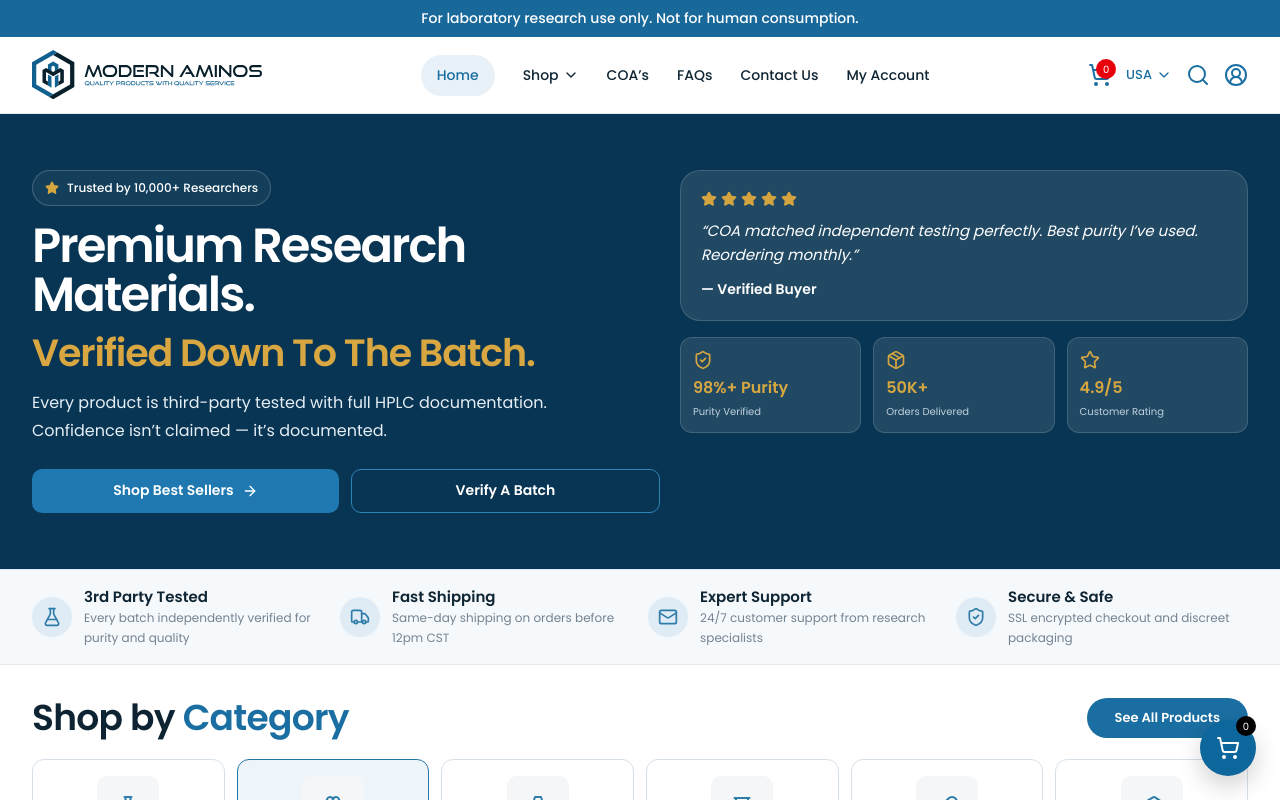
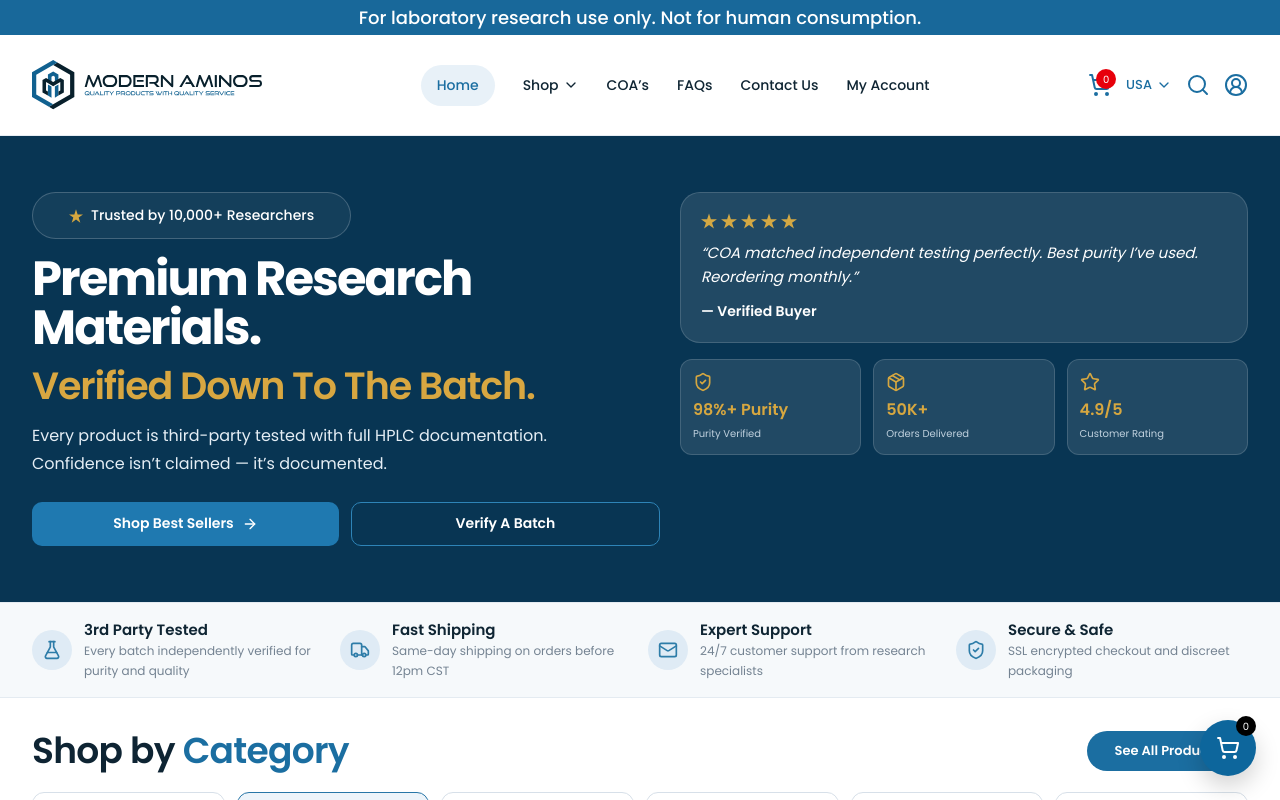
Before and after one commit to itx-z33shan/Modern-Aminos-Prototype, a React (Vite) app: page / in a window 1280 px wide. Shown: the top 800 px of the page. Built offline with nearby package versions, Linux system fonts and the light colour scheme.

Commit message:
navbar set and stars are replace with sharp ones

```diff
--- a/src/App.jsx
+++ b/src/App.jsx
@@ -275,6 +275,21 @@ function ProductCard({ product }) {
   );
 }
 
+function SharpStar({ className = "h-4 w-4", color = "#D4A843" }) {
+  return (
+    <svg
+      viewBox="57.4405 0 17.119 16.2812"
+      xmlns="http://www.w3.org/2000/svg"
+      className={className}
+      aria-hidden="true"
+    >
+      <path
+        d="M66 0L68.0206 6.21885H74.5595L69.2694 10.0623L71.2901 16.2812L66 12.4377L60.7099 16.2812L62.7306 10.0623L57.4405 6.21885H63.9794L66 0Z"
+        fill={color}
+      />
+    </svg>
+  );
+}
 export default function App() {
   const [mobileMenu, setMobileMenu] = useState(false);
   const [faqOpen, setFaqOpen] = useState(0);
@@ -382,13 +397,13 @@ export default function App() {
   return (
     <div className="bg-white text-[#0f2533]">
       {/* Top blue notice bar */}
-      <div className="bg-[#18689a] py-2 text-center text-[11px] font-medium text-white sm:text-[12px] md:text-[14px]">
+      <div className="bg-[#18689a] py-1 text-center text-[18px] font-medium text-white sm:text-[12px] md:text-[18px]">
         For laboratory research use only. Not for human consumption.
       </div>
 
       {/* Navbar */}
       <header className="border-b border-[#e7edf3] bg-white">
-        <div className="mx-auto flex h-[64px] w-full max-w-[1280px] items-center justify-between px-4 sm:h-[76px] sm:px-6 lg:px-8">
+        <div className="mx-auto flex h-[100px] w-full max-w-[1280px] items-center justify-between px-4 sm:h-[100px] sm:px-6 lg:px-8">
           <a href="#" className="flex items-center">
             <img
               src="/logo.svg"
@@ -473,18 +488,18 @@ export default function App() {
 
       <main>
         {/* Hero */}
-        <section className="bg-[#083553] py-7 text-white sm:py-10 md:py-14">
+        <section className="bg-[#083553] py-7 text-[#ffffff] sm:py-10 md:py-14">
           <motion.div
             {...fadeInUp}
             className="mx-auto grid w-full max-w-[1280px] gap-5 px-4 sm:px-6 lg:grid-cols-[1.05fr_0.95fr] lg:px-8"
           >
             <div>
-              <p className="mb-4 inline-flex items-center gap-2 rounded-full border border-white/20 bg-white/5 px-3 py-2 text-[10px] font-medium text-white sm:mb-4 sm:text-[12px]">
-                <Star className="h-3.5 w-3.5 fill-[#d5a73f] text-[#d5a73f]" />
+              <p className="mb-4 inline-flex items-center gap-2 rounded-full border border-white/20 bg-white/5 px-9 py-3 text-[10px] font-medium text-white sm:mb-4 sm:text-[14px]">
+                <SharpStar className="h-3.5 w-3.5" color="#d5a73f" />
                 {pageData.hero.badge}
               </p>
 
-              <h1 className="max-w-[290px] text-[30px] leading-[1.02] font-semibold tracking-[-0.04em] sm:max-w-[460px] sm:text-[34px] md:text-[48px]">
+              <h1 className="max-w-[290px] text-[30px] leading-[1.02] font-bold tracking-[-0.04em] sm:max-w-[460px] sm:text-[34px] md:text-[48px]">
                 {pageData.hero.title}
               </h1>
 
@@ -512,7 +527,7 @@ export default function App() {
               <div className="rounded-[20px] border border-white/15 bg-white/10 p-4 sm:p-5">
                 <p className="mb-3 flex gap-1 text-[#d3a43f]">
                   {[...Array(5)].map((_, i) => (
-                    <Star key={i} className="h-4 w-4 fill-current" />
+                    <SharpStar key={i} className="h-4 w-4 fill-current" />
                   ))}
                 </p>
 
@@ -770,7 +785,7 @@ export default function App() {
                 >
                   <div className="mb-3 flex gap-1 text-[#d1a13f]">
                     {[...Array(5)].map((_, i) => (
-                      <Star key={i} className="h-4 w-4 fill-current" />
+                      <SharpStar key={i} className="h-4 w-4 fill-current" />
                     ))}
                   </div>
                   <p className="min-h-[88px] text-[11px] leading-6 italic text-[#687681] sm:min-h-[110px] sm:text-[13px] sm:leading-6">
@@ -794,7 +809,7 @@ export default function App() {
             </div>
 
             <div className="mt-6 flex flex-wrap items-center justify-center gap-2 text-center text-[11px] sm:mt-7 sm:text-[13px]">
-              <Star className="h-4 w-4 fill-[#01BC78] text-[#01BC78]" />
+              <SharpStar className="h-4 w-4 fill-[#01BC78] text-[#01BC78]" />
               <span className="font-semibold text-[#01BC78]">Trustpilot</span>
               <span className="font-semibold text-[#08202C]">4.9 / 5</span>
               <span className="font-semibold text-[#08202C]">
--- a/src/index.css
+++ b/src/index.css
@@ -10,7 +10,6 @@ body {
   min-width: 320px;
   background: #f3f5f7;
 }
-
 .trust-scroll::-webkit-scrollbar,
 .category-scroll::-webkit-scrollbar {
   display: none;
```
